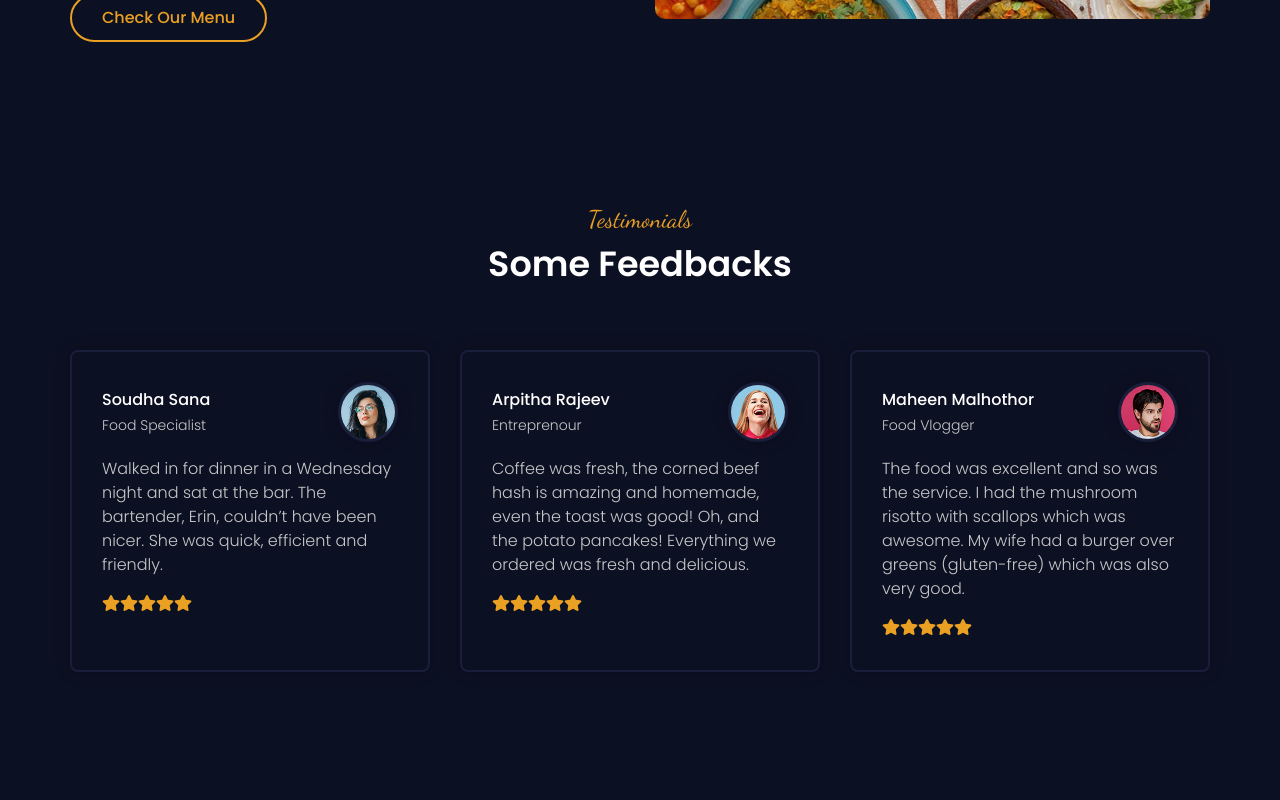
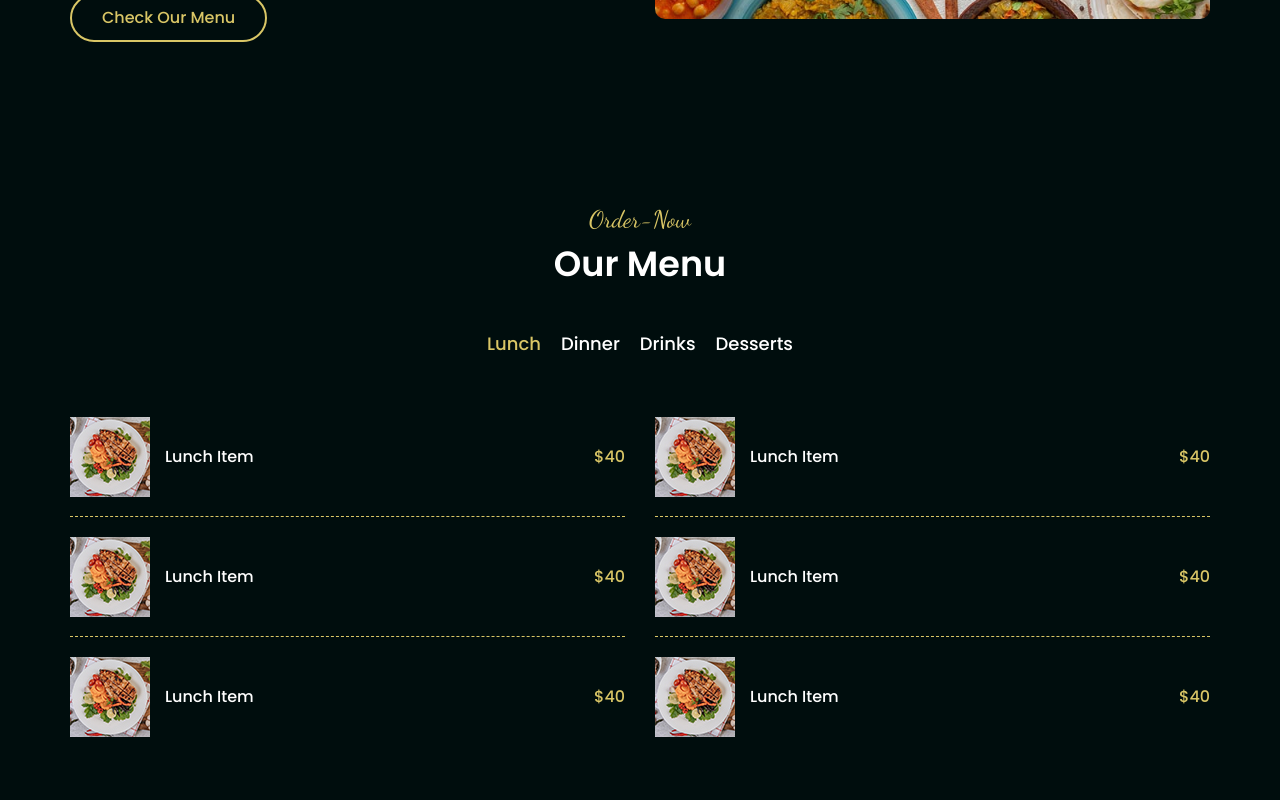
Before and after one commit to ASHIK-S-NAIR/peppereats-restaurant-client, a React (Create React App) app: page / in a window 1280 px wide. Shown: the part 1380-2180 px from the top of the page. Built offline with nearby package versions, Linux system fonts and the light colour scheme.

Commit message:
frontend update almost made color chnage also done

```diff
--- a/src/App.css
+++ b/src/App.css
@@ -4,11 +4,13 @@
 
 /* variables */
 :root {
-  --main-color: #eaa023;
-  --dark: #0c1023;
-  --dark-light: #191f3a;
+  /* --main-color: #eaa023; */
+  --main-color: #D9C666;
+  /* --dark: #0c1023; */
+  --dark: #000D0D;
+  --dark-light: #01261C;
   --white: #ffffff;
-  --white-light: #c8c8c8;
+  --white-light: #F2D98D;
   --shadow: 0 0 15px rgba(0, 0, 0, 0.25);
   --cursive-font: "Dancing Script", cursive;
   scroll-behavior: smooth;
--- a/src/App.js
+++ b/src/App.js
@@ -21,7 +21,7 @@ function App() {
       <Header />
       <Home />
       <About />
-      {/* <Menu /> */}
+      <Menu />
       <Testimonial />
       <Team />
       <Footer />
--- a/src/Componenets/Header.js
+++ b/src/Componenets/Header.js
@@ -1,34 +1,65 @@
-import React from 'react';
+import React, { useState } from "react";
 import logoIcon from "../assets/brand/logo.png";
 
+window.addEventListener("scroll", function(){
+    if(this.pageYOffset > 60){
+        document.querySelector(".header").classList.add("sticky");
+    }
+    else{
+        document.querySelector(".header").classList.remove("sticky");
+    }
+});
+
 const Header = () => {
+  const [active, setActive] = useState(false);
+
+  const toggleNav = () => {
+    setActive(!active);
+  };
   return (
     //  header section start
-        <header className="header">
+    <header className= "header">
       <div className="container">
         <div className="row justify-content-between align-items-center">
           <div className="logo">
-                        <a href="/"><img src={logoIcon} alt="logo" /></a>
+            <a href="/">
+              <img src={logoIcon} alt="logo" />
+            </a>
           </div>
-                    <button type="button" className="nav-toggler">
+          <button
+            type="button"
+            className={`nav-toggler ${active ? "active" : ""}`}
+            onClick={() => toggleNav()}
+          >
             <span></span>
           </button>
-                    <nav className="nav">
+          <nav className={`nav ${active ? "open" : ""}`}>
             <ul>
-                            <li className="nav-item"><a href="#home">home</a></li>
-                            <li className="nav-item"><a href="#about">about</a></li>
-                            <li className="nav-item"><a href="#our-menu">our menu</a></li>
-                            <li className="nav-item"><a href="#testimonials">testimonials</a></li>
-                            <li className="nav-item"><a href="#team">team</a></li>
-                            <li className="nav-item"><a href="#footer">contact us</a></li>
+              <li className="nav-item" onClick={() => toggleNav()}>
+                <a href="#home">home</a>
+              </li>
+              <li className="nav-item" onClick={() => toggleNav()}>
+                <a href="#about">about</a>
+              </li>
+              <li className="nav-item" onClick={() => toggleNav()}>
+                <a href="#our-menu">our menu</a>
+              </li>
+              <li className="nav-item" onClick={() => toggleNav()}>
+                <a href="#testimonials">testimonials</a>
+              </li>
+              <li className="nav-item" onClick={() => toggleNav()}>
+                <a href="#team">team</a>
+              </li>
+              <li className="nav-item" onClick={() => toggleNav()}>
+                <a href="#footer">contact us</a>
+              </li>
             </ul>
           </nav>
         </div>
       </div>
     </header>
     //  header section end
+  );
+};
 
-  )
-}
-
-export default Header
+export default Header;
--- a/src/Componenets/Menu.js
+++ b/src/Componenets/Menu.js
@@ -1,327 +1,180 @@
-// import React,{useState, useEffect} from "react";
-// import LunchImage from "../assets/images/menu/1.jpg";
-// import DinnerImage from "../assets/images/menu/2.jpg";
-// import DrinksImage from "../assets/images/menu/3.jpg";
-// import DessertsImage from "../assets/images/menu/4.jpg";
+import React, { useState, useEffect } from "react";
+import LunchImage from "../assets/images/menu/1.jpg";
+import DinnerImage from "../assets/images/menu/2.jpg";
+import DrinksImage from "../assets/images/menu/3.jpg";
+import DessertsImage from "../assets/images/menu/4.jpg";
 
-// const Menu = () => {
-//     const [menuCategory, setMenuCategory] = useState('lunch');
-//     const [menu, setMenu] = useState([]);
+const Menu = () => {
+  const [menuCategory, setMenuCategory] = useState("lunch");
+  const [menu, setMenu] = useState([]);
 
-//   const menuItems = [
-//     {
-//       name: "Lunch item",
-//       description: "lunch item description",
-//       price: 40,
-//       image: { LunchImage },
-//       category: "lunch",
-//     },
-//     {
-//       name: "Lunch item",
-//       description: "lunch item description",
-//       price: 40,
-//       image: { LunchImage },
-//       category: "lunch",
-//     },
-//     {
-//       name: "Lunch item",
-//       description: "lunch item description",
-//       price: 40,
-//       image: { LunchImage },
-//       category: "lunch",
-//     },
-//     {
-//       name: "Lunch item",
-//       description: "lunch item description",
-//       price: 40,
-//       image: { LunchImage },
-//       category: "lunch",
-//     },
-//     {
-//       name: "Lunch item",
-//       description: "lunch item description",
-//       price: 40,
-//       image: { LunchImage },
-//       category: "lunch",
-//     },
-//     {
-//       name: "Lunch item",
-//       description: "lunch item description",
-//       price: 40,
-//       image: { LunchImage },
-//       category: "lunch",
-//     },
-//     {
-//       name: "Dinner item",
-//       description: "Dinner item description",
-//       price: 30,
-//       image: { DinnerImage },
-//       category: "dinner",
-//     },
-//     {
-//       name: "Dinner item",
-//       description: "Dinner item description",
-//       price: 30,
-//       image: { DinnerImage },
-//       category: "dinner",
-//     },
-//     {
-//       name: "Dinner item",
-//       description: "Dinner item description",
-//       price: 30,
-//       image: { DinnerImage },
-//       category: "dinner",
-//     },
-//     {
-//       name: "Dinner item",
-//       description: "Dinner item description",
-//       price: 30,
-//       image: { DinnerImage },
-//       category: "dinner",
-//     },
-//     {
-//       name: "Drinks item",
-//       description: "Drinks item description",
-//       price: 20,
-//       image: { DrinksImage },
-//       category: "drinks",
-//     },
-//     {
-//       name: "Drinks item",
-//       description: "Drinks item description",
-//       price: 20,
-//       image: { DrinksImage },
-//       category: "drinks",
-//     },
-//     {
-//       name: "Desserts item",
-//       description: "Desserts item description",
-//       price: 10,
-//       image: { DessertsImage },
-//       category: "desserts",
-//     },
-//     {
-//       name: "Desserts item",
-//       description: "Desserts item description",
-//       price: 10,
-//       image: { DessertsImage },
-//       category: "desserts",
-//     },
-//   ];
+  const menuItems = [
+    {
+      name: "Lunch item",
+      description: "lunch item description",
+      price: 40,
+      image: LunchImage,
+      category: "lunch",
+    },
+    {
+      name: "Lunch item",
+      description: "lunch item description",
+      price: 40,
+      image: LunchImage,
+      category: "lunch",
+    },
+    {
+      name: "Lunch item",
+      description: "lunch item description",
+      price: 40,
+      image: LunchImage,
+      category: "lunch",
+    },
+    {
+      name: "Lunch item",
+      description: "lunch item description",
+      price: 40,
+      image: LunchImage,
+      category: "lunch",
+    },
+    {
+      name: "Lunch item",
+      description: "lunch item description",
+      price: 40,
+      image: LunchImage,
+      category: "lunch",
+    },
+    {
+      name: "Lunch item",
+      description: "lunch item description",
+      price: 40,
+      image: LunchImage,
+      category: "lunch",
+    },
+    {
+      name: "Dinner item",
+      description: "Dinner item description",
+      price: 30,
+      image: DinnerImage,
+      category: "dinner",
+    },
+    {
+      name: "Dinner item",
+      description: "Dinner item description",
+      price: 30,
+      image: DinnerImage,
+      category: "dinner",
+    },
+    {
+      name: "Dinner item",
+      description: "Dinner item description",
+      price: 30,
+      image: DinnerImage,
+      category: "dinner",
+    },
+    {
+      name: "Dinner item",
+      description: "Dinner item description",
+      price: 30,
+      image: DinnerImage,
+      category: "dinner",
+    },
+    {
+      name: "Drinks item",
+      description: "Drinks item description",
+      price: 20,
+      image: DrinksImage,
+      category: "drinks",
+    },
+    {
+      name: "Drinks item",
+      description: "Drinks item description",
+      price: 20,
+      image: DrinksImage,
+      category: "drinks",
+    },
+    {
+      name: "Desserts item",
+      description: "Desserts item description",
+      price: 10,
+      image: DessertsImage,
+      category: "desserts",
+    },
+    {
+      name: "Desserts item",
+      description: "Desserts item description",
+      price: 10,
+      image: DessertsImage,
+      category: "desserts",
+    },
+  ];
 
-//   const fetchMenu = async () => {
-//     const tempMenu = menuItems.filter(menuItem => menuItem.category === menuCategory)
-//     return setMenu(tempMenu);
-//   }
+  const menuCategoryItems = ["lunch", "dinner", "drinks", "desserts"];
 
-//   useEffect(() => {
-//     fetchMenu();
-//   }, [])
-//   return (
-//     <section className="menu-section sec-padding" id="our-menu">
-//       <div className="container">
-//         <div className="row">
-//           <div className="section-title">
-//             <h2 data-title="order-now" data-aos="fade-up">
-//               Our menu
-//             </h2>
-//           </div>
-//         </div>
-//         <div className="row">
-//           <div className="menu-tabs" data-aos="fade-up">
-//             <button
-//               type="button"
-//               {/* className={`menu-tab-item active ${menuCategory === 'lunch'}`} */}
-//               data-target="#lunch"
-//               value='lunch'
-//               onClick={(e) => setMenuCategory(e.target.value)}
-//             >
-//               lunch
-//             </button>
-//             <button
-//               type="button"
-//               className="menu-tab-item"
-//               data-target="#dinner"
-//               value='dinner'
-//               onClick={(e) => setMenuCategory(e.target.value)}
-//             >
-//               dinner``
-//             </button>
-//             <button
-//               type="button"
-//               className="menu-tab-item"
-//               data-target="#drinks"`
-//               value='drinks'
-//               onClick={(e) => setMenuCategory(e.target.value)}
-//             >
-//               drinks
-//             </button>
-//             <button
-//               type="button"
-//               className="menu-tab-item"
-//               data-target="#desserts"
-//               value='dessert'
-//               onClick={(e) => setMenuCategory(e.target.value)}
-//             >
-//               desserts
-//             </button>
-//           </div>
-//         </div>
-//         {/* <div className="row menu-tab-content active" id="lunch">
-//                 <div className="menu-item" data-aos="fade-up-right">
-//                     <div className="menu-item-title">
-//                         <img src="./img/menu/1.jpg" alt="menu item thumbnail">
-//                         <h3>lunch item</h3>
-//                     </div>
-//                     <div className="menu-item-price">
-//                         $40.00
-//                     </div>
-//                 </div>
-//                 <div className="menu-item" data-aos="fade-up-left">
-//                     <div className="menu-item-title">
-//                         <img src="./img/menu/2.jpg" alt="menu item thumbnail">
-//                         <h3>lunch item</h3>
-//                     </div>
-//                     <div className="menu-item-price">
-//                         $40.00
-//                     </div>
-//                 </div>
-//                 <div className="menu-item" data-aos="fade-up-right">
-//                     <div className="menu-item-title">
-//                         <img src="./img/menu/3.jpg" alt="menu item thumbnail">
-//                         <h3>lunch item</h3>
-//                     </div>
-//                     <div className="menu-item-price">
-//                         $40.00
-//                     </div>
-//                 </div>
-//                 <div className="menu-item" data-aos="fade-up-left">
-//                     <div className="menu-item-title">
-//                         <img src="./img/menu/4.jpg" alt="menu item thumbnail">
-//                         <h3>lunch item</h3>
-//                     </div>
-//                     <div className="menu-item-price">
-//                         $40.00
-//                     </div>
-//                 </div>
-//                 <div className="menu-item" data-aos="fade-up-right">
-//                     <div className="menu-item-title">
-//                         <img src="./img/menu/5.jpg" alt="menu item thumbnail">
-//                         <h3>lunch item</h3>
-//                     </div>
-//                     <div className="menu-item-price">
-//                         $40.00
-//                     </div>
-//                 </div>
-//                 <div className="menu-item" data-aos="fade-up-left">
-//                     <div className="menu-item-title">
-//                         <img src="./img/menu/6.jpg" alt="menu item thumbnail">
-//                         <h3>lunch item</h3>
-//                     </div>
-//                     <div className="menu-item-price">
-//                         $40.00
-//                     </div>
-//                 </div>
-//                 <div className="menu-item" data-aos="fade-up-right">
-//                     <div className="menu-item-title">
-//                         <img src="./img/menu/7.jpg" alt="menu item thumbnail">
-//                         <h3>lunch item</h3>
-//                     </div>
-//                     <div className="menu-item-price">
-//                         $40.00
-//                     </div>
-//                 </div>
-//                 <div className="menu-item" data-aos="fade-up-left">
-//                     <div className="menu-item-title">
-//                         <img src="./img/menu/8.jpg" alt="menu item thumbnail">
-//                         <h3>lunch item</h3>
-//                     </div>
-//                     <div className="menu-item-price">
-//                         $40.00
-//                     </div>
-//                 </div>
-//             </div>
-//             <div className="row menu-tab-content" id="dinner">
-//                 <div className="menu-item" data-aos="fade-up-right">
-//                     <div className="menu-item-title">
-//                         <img src="./img/menu/1.jpg" alt="menu item thumbnail">
-//                         <h3>dinner item</h3>
-//                     </div>
-//                     <div className="menu-item-price">
-//                         $30.00
-//                     </div>
-//                 </div>
-//                 <div className="menu-item" data-aos="fade-up-left">
-//                     <div className="menu-item-title">
-//                         <img src="./img/menu/2.jpg" alt="menu item thumbnail">
-//                         <h3>dinner item</h3>
-//                     </div>
-//                     <div className="menu-item-price">
-//                         $30.00
-//                     </div>
-//                 </div>
-//                 <div className="menu-item" data-aos="fade-up-right">
-//                     <div className="menu-item-title">
-//                         <img src="./img/menu/3.jpg" alt="menu item thumbnail">
-//                         <h3>dinner item</h3>
-//                     </div>
-//                     <div className="menu-item-price">
-//                         $30.00
-//                     </div>
-//                 </div>
-//                 <div className="menu-item" data-aos="fade-up-left">
-//                     <div className="menu-item-title">
-//                         <img src="./img/menu/4.jpg" alt="menu item thumbnail">
-//                         <h3>dinner item</h3>
-//                     </div>
-//                     <div className="menu-item-price">
-//                         $30.00
-//                     </div>
-//                 </div>
-//             </div>
-//             <div className="row menu-tab-content" id="drinks">
-//                 <div className="menu-item" data-aos="fade-up-right">
-//                     <div className="menu-item-title">
-//                         <img src="./img/menu/1.jpg" alt="menu item thumbnail">
-//                         <h3>drink item</h3>
-//                     </div>
-//                     <div className="menu-item-price">
-//                         $20.00
-//                     </div>
-//                 </div>
-//                 <div className="menu-item" data-aos="fade-up-left">
-//                     <div className="menu-item-title">
-//                         <img src="./img/menu/2.jpg" alt="menu item thumbnail">
-//                         <h3>drink item</h3>
-//                     </div>
-//                     <div className="menu-item-price">
-//                         $20.00
-//                     </div>
-//                 </div>
-//             </div>
-//             <div className="row menu-tab-content" id="desserts">
-//                 <div className="menu-item" data-aos="fade-up-right">
-//                     <div className="menu-item-title">
-//                         <img src="./img/menu/1.jpg" alt="menu item thumbnail">
-//                         <h3>dessert item</h3>
-//                     </div>
-//                     <div className="menu-item-price">
-//                         $10.00
-//                     </div>
-//                 </div>
-//                 <div className="menu-item" data-aos="fade-up-left">
-//                     <div className="menu-item-title">
-//                         <img src="./img/menu/2.jpg" alt="menu item thumbnail">
-//                         <h3>dessert item</h3>
-//                     </div>
-//                     <div className="menu-item-price">
-//                         $10.00
-//                     </div>
-//                 </div>
-//             </div> */}
-//       </div>
-//     </section>
-//   );
-// };
+  const fetchMenu = async () => {
+    const tempMenu = menuItems.filter(
+      (menuItem) => menuItem.category === menuCategory
+    );
+    return setMenu(tempMenu);
+  };
 
-// export default Menu;
+  const menuBtn = (category, index) => {
+    return (
+      <button
+        key={index}
+        type="button"
+        className={`menu-tab-item ${menuCategory === category ? "active" : ""}`}
+        data-target={category}
+        value={category}
+        onClick={() => setMenuCategory(category)}
+      >
+        {category}
+      </button>
+    );
+  };
+
+  const menuItemD = (menuItem, index) => {
+    return (
+      <div key={index} className="menu-item" data-aos="fade-up-right">
+        <div className="menu-item-title">
+          <img src={menuItem.image} alt="menu item thumbnail" />
+          <h3>{menuItem.name}</h3>
+        </div>
+        <div className="menu-item-price">${menuItem.price}</div>
+      </div>
+    );
+  };
+
+  useEffect(() => {
+    fetchMenu();
+  }, [menuCategory]);
+  return (
+    <section className="menu-section sec-padding" id="our-menu">
+      <div className="container">
+        <div className="row">
+          <div className="section-title">
+            <h2 data-title="order-now" data-aos="fade-up">
+              Our menu
+            </h2>
+          </div>
+        </div>
+        <div className="row">
+          <div className="menu-tabs" data-aos="fade-up">
+            {menuCategoryItems &&
+              menuCategoryItems.map((menuCategoryItem, index) => {
+                return menuBtn(menuCategoryItem, index);
+              })}
+          </div>
+        </div>
+        <div className="row menu-tab-content active" id="lunch">
+          {menu &&
+            menu.map((menuItem, index) => {
+              return menuItemD(menuItem, index);
+            })}
+        </div>
+      </div>
+    </section>
+  );
+};
+
+export default Menu;
```
Lines whose indentation alone changed are shown as unchanged.
